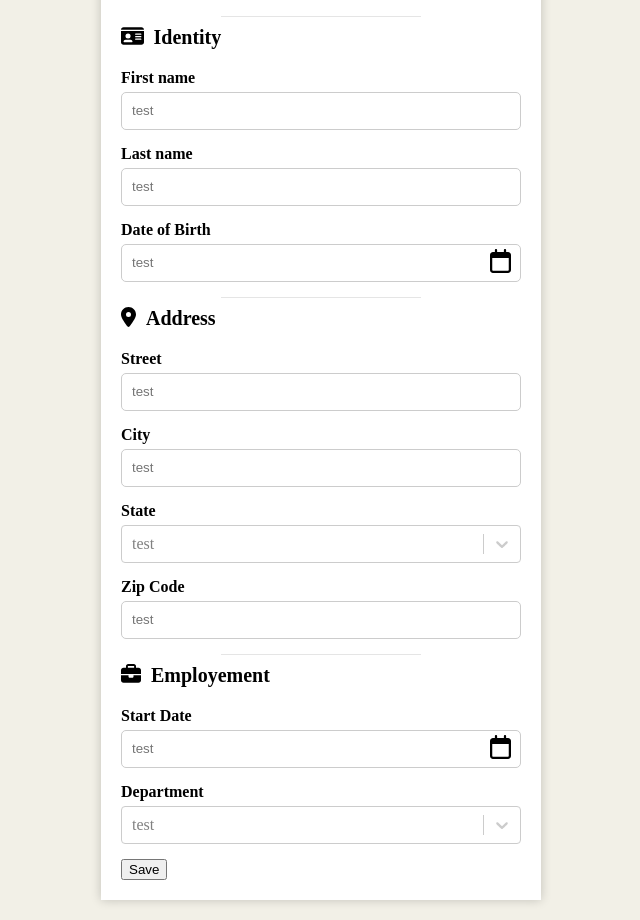
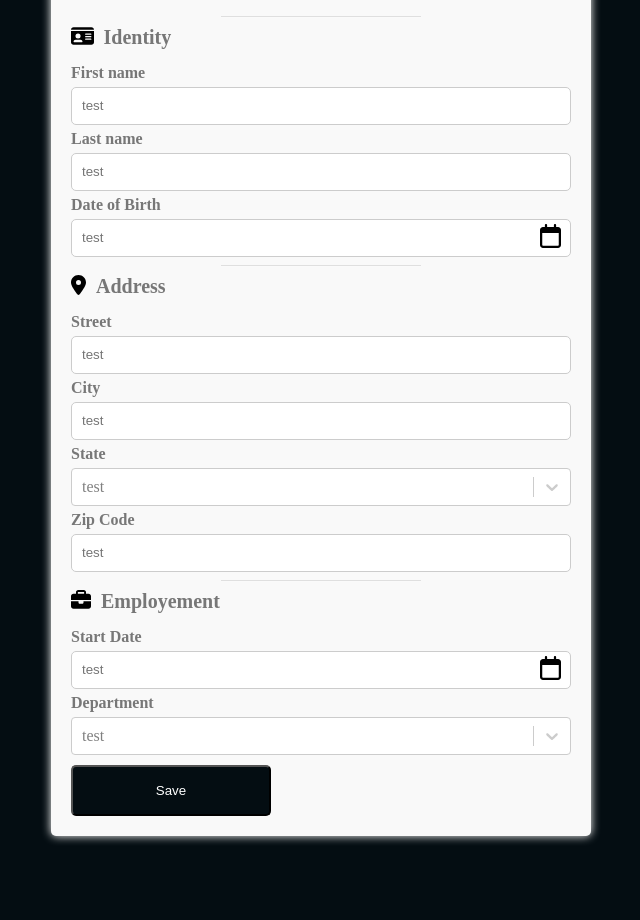
Before and after one commit to EsseB92/OCReactProjet14_HRnet, a React (Vite) app: page / in a window 1280 px wide. Shown: the part 160-1080 px from the top of the page, without its empty margins (319-959 px from the left). After the commit the page ends 1016 px from the top, so only its background shows below. Built offline with nearby package versions, Linux system fonts and the light colour scheme.

Commit message:
Modification mineure du design du site

```diff
--- a/src/components/Form/InputForm/index.module.css
+++ b/src/components/Form/InputForm/index.module.css
@@ -1,5 +1,5 @@
 .container {
-  margin-bottom: 15px;
+  margin-top: 5px;
 }
 
 .label {
@@ -10,6 +10,14 @@
 
 .date_wrapper {
   width: 100%;
+}
+
+.input {
+  cursor: text;
+}
+
+.date {
+  cursor: pointer;
 }
 
 .input,
--- a/src/index.css
+++ b/src/index.css
@@ -4,6 +4,7 @@ html {
 
 body {
   margin: 0;
-  background-color: #f2f0e7;
+  background-color: #040d12;
+  /* background-color: #fff; */
   padding: 20px;
 }
--- a/src/pages/CreateEmployee.jsx/index.module.css
+++ b/src/pages/CreateEmployee.jsx/index.module.css
@@ -1,9 +1,12 @@
 .container {
-  max-width: 400px;
+  flex-direction: column;
+  max-width: 500px;
   margin: 0 auto;
   padding: 20px;
-  background-color: #fff;
-  box-shadow: 0 0 10px rgba(0, 0, 0, 0.2);
+  background-color: #f9f9f9;
+  box-shadow: 0 0 10px rgb(255, 255, 255);
+  border-radius: 5px;
+  color: #777777;
 }
 
 .title {
@@ -17,13 +20,18 @@
   text-align: center;
   margin-top: 10px;
   text-decoration: none;
-  color: #007bff;
+  color: #000eee;
 }
 
 .subtitle {
   font-size: 24px;
   margin-top: 20px;
   text-align: center;
+}
+
+.form {
+  display: flex;
+  flex-direction: column;
 }
 
 .image {
@@ -35,12 +43,19 @@
   display: flex;
   align-items: stretch;
   gap: 10px;
-  margin-bottom: 20px;
+  margin-bottom: 15px;
 }
 
 .part_title {
   font-size: 20px;
   margin: 0;
+}
+
+.span_error {
+  display: block;
+  padding: 5px;
+  color: #ff0000;
+  font-size: 14px;
 }
 
 .hr {
@@ -49,9 +64,16 @@
   border-top: 1px solid rgba(0, 0, 0, 0.1);
   border-bottom: 1px solid rgba(255, 255, 255, 0.3);
   width: 200px;
-  /* border-width: 10px; */
 }
 
 .submit {
-  margin: auto;
+  display: block;
+  align-self: center;
+  width: 200px;
+  margin-top: 10px;
+  border-radius: 5px;
+  padding: 1rem;
+  background-color: #040d12;
+  color: #fff;
+  cursor: pointer;
 }
--- a/src/pages/EmployeeList.jsx/index.module.css
+++ b/src/pages/EmployeeList.jsx/index.module.css
@@ -3,9 +3,11 @@
   min-width: 500px;
   margin: auto;
   padding: 20px;
-  background-color: #fff;
-  box-shadow: 0 0 10px rgba(0, 0, 0, 0.2);
+  background-color: #f9f9f9;
+  box-shadow: 0 0 10px rgb(255, 255, 255);
   vertical-align: middle;
+  border-radius: 5px;
+  color: #777777;
 }
 
 .title {
```
